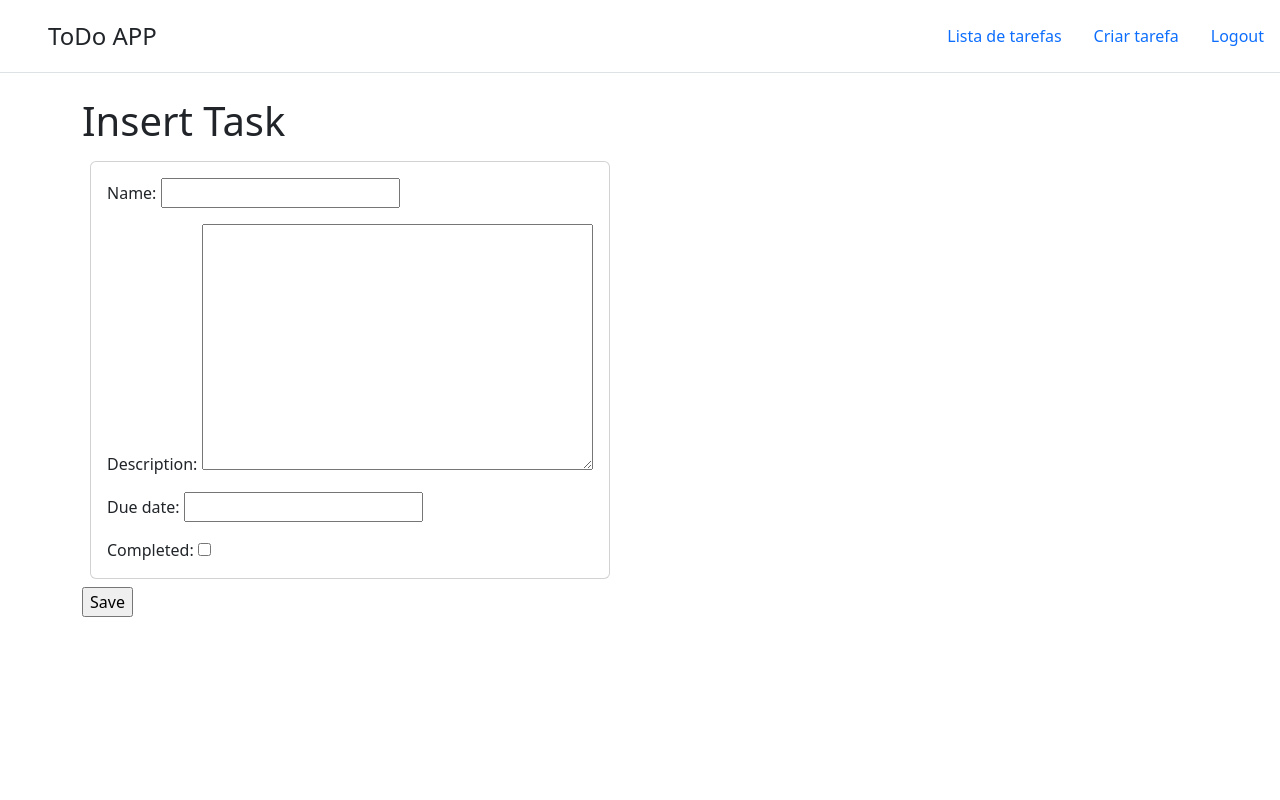
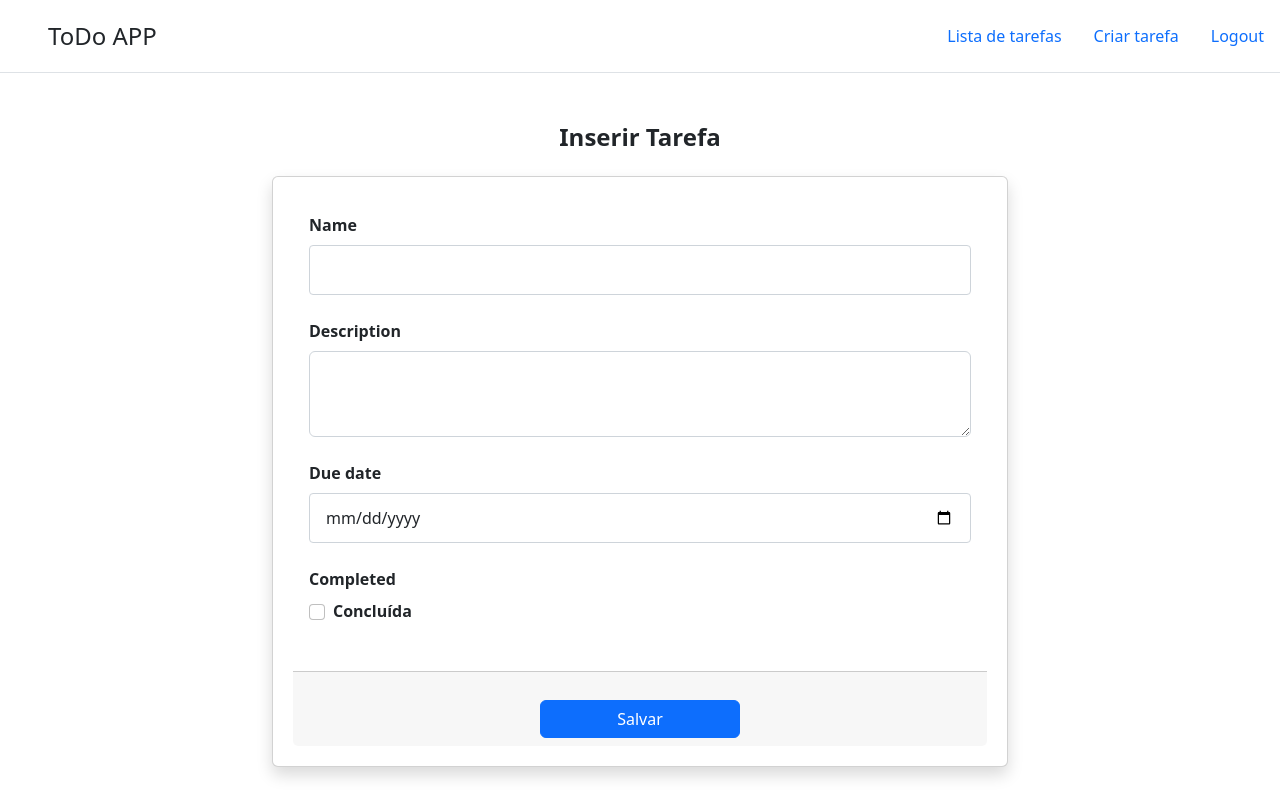
Before and after one commit to SergioRicJr/todoDoAndre, a Django app: template todo/templates/form.html in a window 1280 px wide. Run offline with Django 5.2, Linux system fonts and the light colour scheme; the template is opened without the code that fills it: values that come from a table or form of the project are taken from there, others are empty.

Commit message:
style: estilo de todas as páginas alterado, e padronizado

```diff
--- a/todo/templates/form.html
+++ b/todo/templates/form.html
@@ -2,27 +2,102 @@
 
 {% block content %}
 
-    <h1>Insert Task</h1>
+<style>
+    .task-form-container {
+        margin-top: 50px;
+    }
 
-    <div class="d-flex justify-content-start flex-wrap">
+    .task-card {
+        padding: 20px;
+        box-shadow: 0 4px 8px rgba(0, 0, 0, 0.1);
+    }
 
+    .task-header {
+        font-size: 1.5rem;
+        font-weight: bold;
+        margin-bottom: 20px;
+        text-align: center;
+    }
+
+    .task-btn {
+        margin-top: 20px;
+        max-width: 100%;
+    }
+
+    .form-group {
+        margin-bottom: 1.5rem;
+        text-align: left;
+    }
+
+    .form-group label {
+        margin-bottom: 0.5rem;
+        width: 100%;
+        font-weight: bold;
+    }
+
+    .form-group input[type="text"],
+    .form-group input[type="date"] {
+        width: 100%;
+        max-width: 100%;
+        padding: 0.75rem 1rem;
+        font-size: 1rem;
+        border-radius: 0.25rem;
+        border: 1px solid #ced4da;
+    }
+
+    .form-group .form-check-input {
+        margin-top: 0.3rem;
+    }
+
+    .button-container {
+        display: flex;
+        justify-content: center;
+    }
+
+    /* Estilo adicional para centralizar o botão */
+    .card-footer {
+        text-align: center;
+    }
+
+    .card-footer .btn {
+        width: 100%; /* Garante que o botão ocupa a largura do card-footer */
+        max-width: 200px; /* Define um máximo de largura para o botão */
+    }
+</style>
+
+<div class="row justify-content-center task-form-container">
+    <div class="col-md-8">
+        <h1 class="task-header mb-4">Inserir Tarefa</h1>
         <form action="{% url 'Task Insert' %}" method="post" enctype="multipart/form-data">
             {% csrf_token %}
-            <div class="col-md-12 p-2">
-                <div class="card">
-                    <div class="card-body">
-                        {% for field in form %}
-                        <p class="card-text">
-                        {{ field.label }}: {{ field }}
-                        </p>
-                        {% endfor %}
+            <div class="card task-card shadow">
+                <div class="card-body">
+                    {% for field in form %}
+                    <div class="form-group">
+                        <label for="{{ field.id_for_label }}">{{ field.label }}</label>
+                        {% if field.name == 'description' %}
+                        <textarea class="form-control" id="{{ field.id_for_label }}" name="{{ field.name }}" rows="3"></textarea>
+                        {% elif field.name == 'due_date' %}
+                        <input type="date" class="form-control" id="{{ field.id_for_label }}" name="{{ field.name }}">
+                        {% elif field.name == 'completed' %}
+                        <div class="form-check">
+                            <input class="form-check-input" type="checkbox" id="{{ field.id_for_label }}" name="{{ field.name }}">
+                            <label class="form-check-label" for="{{ field.id_for_label }}">
+                                Concluída
+                            </label>
+                        </div>
+                        {% else %}
+                        <input type="text" class="form-control" id="{{ field.id_for_label }}" name="{{ field.name }}">
+                        {% endif %}
                     </div>
+                    {% endfor %}
+                </div>
+                <div class="card-footer">
+                    <button type="submit" class="btn btn-primary task-btn">Salvar</button>
                 </div>
             </div>
-            <div class="card-footer">
-                <input type="submit" value="Save">
-            </div>
         </form>
+    </div>
+</div>
 
-    </div>
 {% endblock content %}
```
Also changed, not shown: todo/templates/home.html (+17 -17 lines), todo/templates/update_form.html (+26 -13 lines), user/templates/login.html (+14 -9 lines), user/templates/user_form.html (+14 -14 lines).
